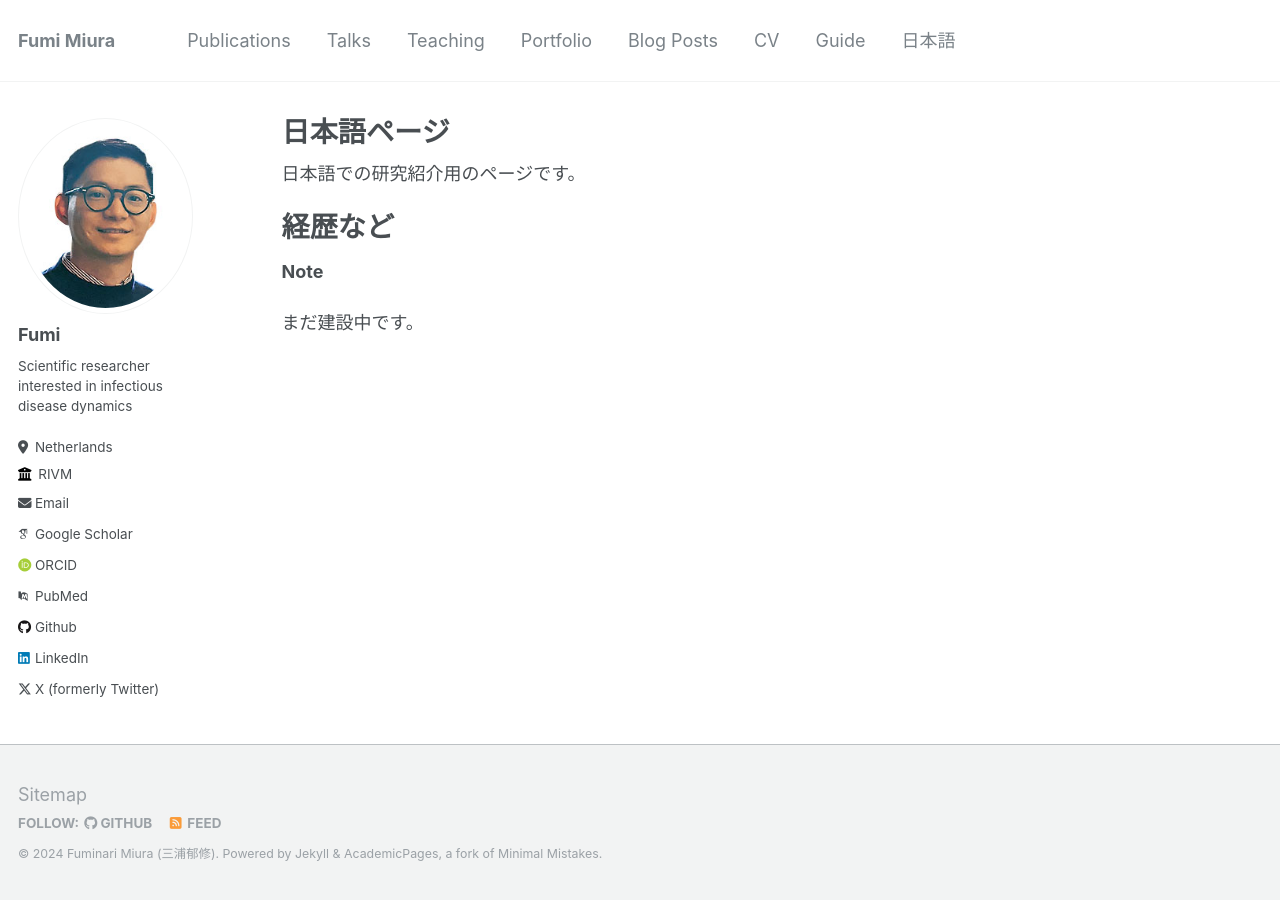
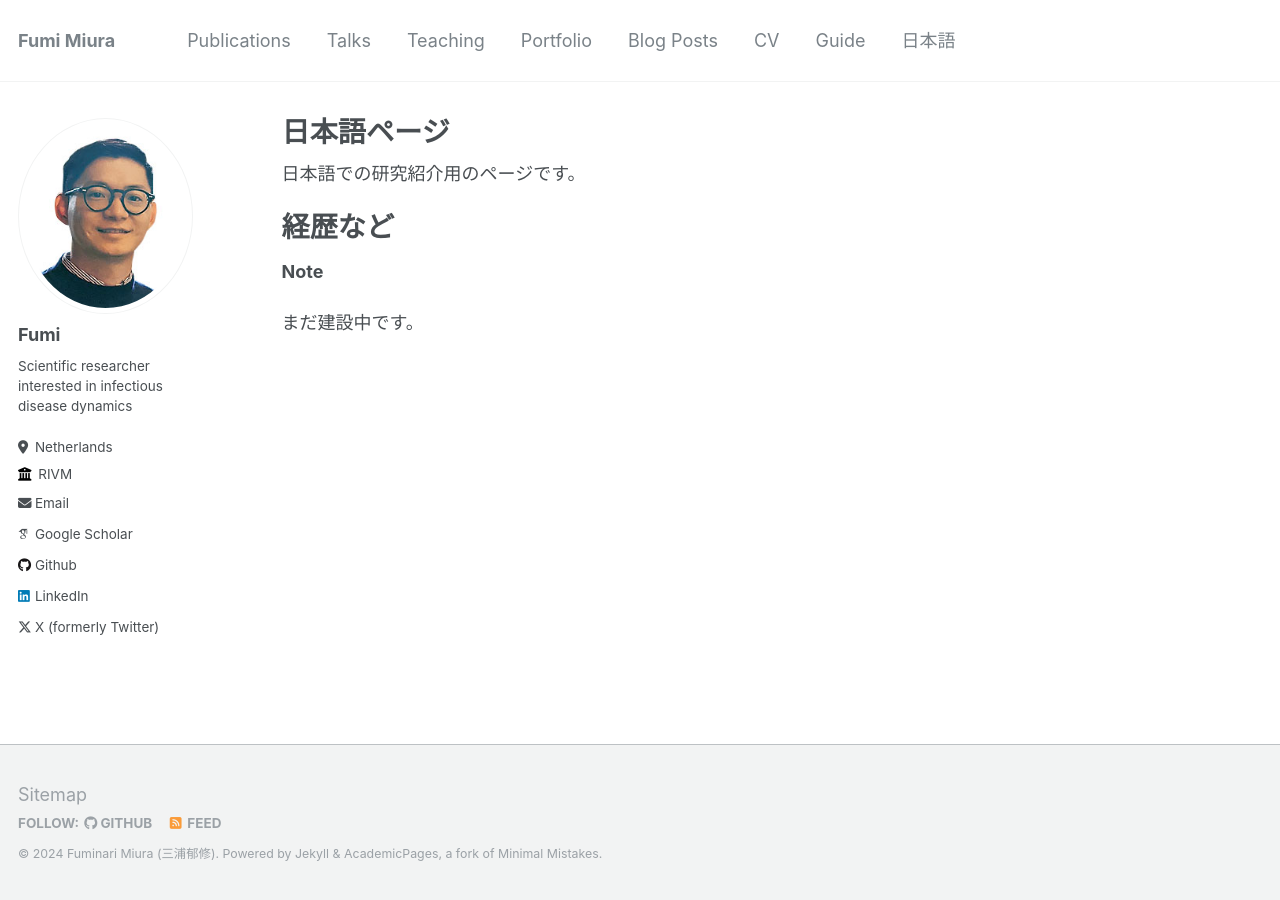
Before and after one commit to fmiura/fmiura.github.io, a Jekyll site: the page built from _pages/japanese.md, in a window 1280 px wide. Built offline with Jekyll 4.4.1, drawn with Linux system fonts in a browser that asks for light colours; some web fonts are replaced.

Commit message:
Update _config.yml

```diff
--- a/_config.yml
+++ b/_config.yml
@@ -13,7 +13,7 @@
 name                     : &name "Fuminari Miura (三浦郁修)"
 description              : &description "personal description"
 url                      : https://fmiura.github.io # the base hostname & protocol for your site e.g. "https://mmistakes.github.io"
-baseurl                  : "" # the subpath of your site, e.g. "/blog"
+baseurl                  : "/about" # the subpath of your site, e.g. "/blog"
 repository               : "fmiura/fmiura.github.io"
 
 # Site Author - The following control what appear as part of the author content on the side bar.
@@ -34,8 +34,8 @@
   arxiv            : # URL - Update with the correct link to your profile
   googlescholar    : "https://scholar.google.com/citations?user=Ns1zkzAAAAAJ"
   impactstory      : # URL
-  orcid            : "https://orcid.org/0000-0001-8235-757X"
-  pubmed           : "https://www.ncbi.nlm.nih.gov/pubmed/?term=fuminari+miura"
+  orcid            : # "https://orcid.org/0000-0001-8235-757X"
+  pubmed           : # "https://www.ncbi.nlm.nih.gov/pubmed/?term=fuminari+miura"
   researchgate     : # URL
 
   # Repositories and software development
```
